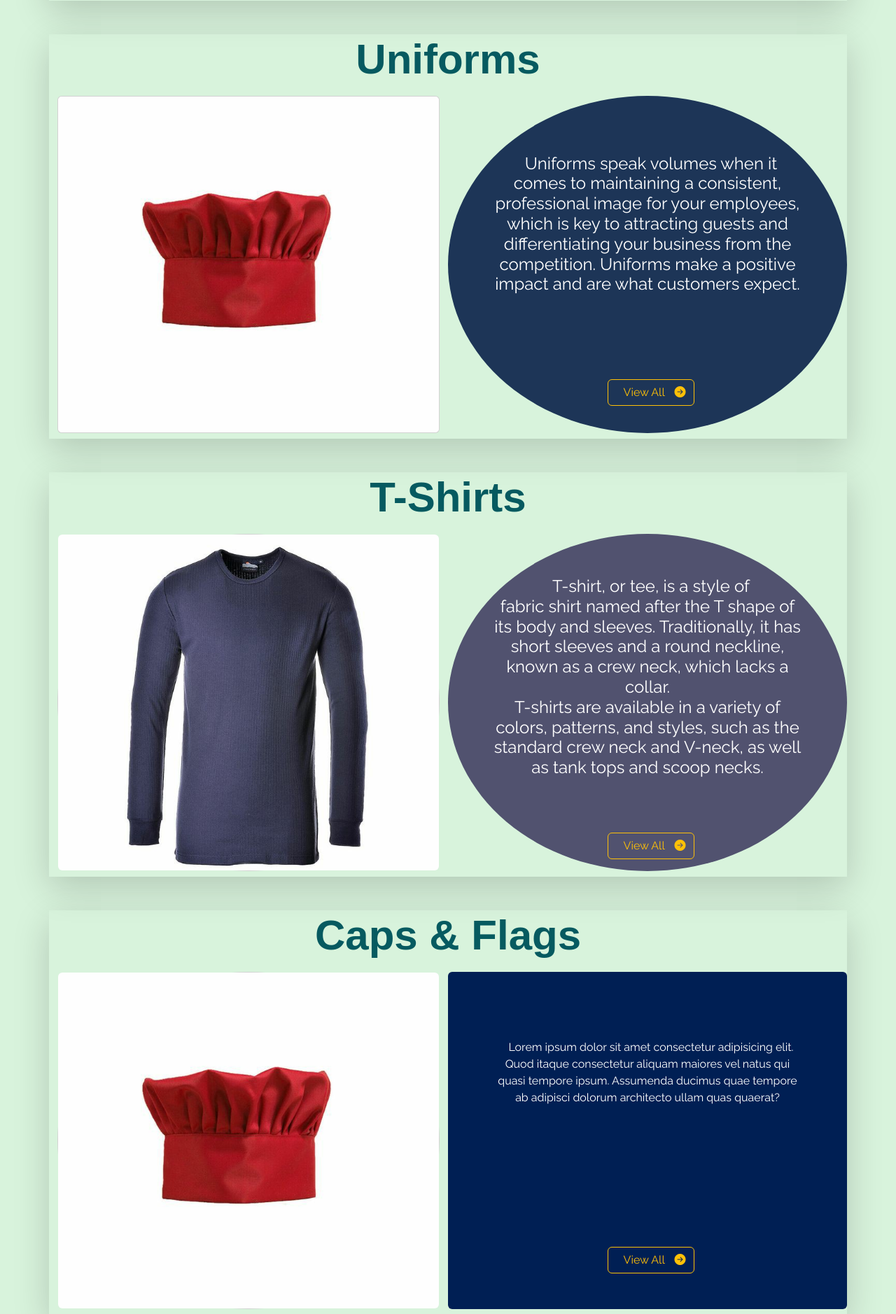
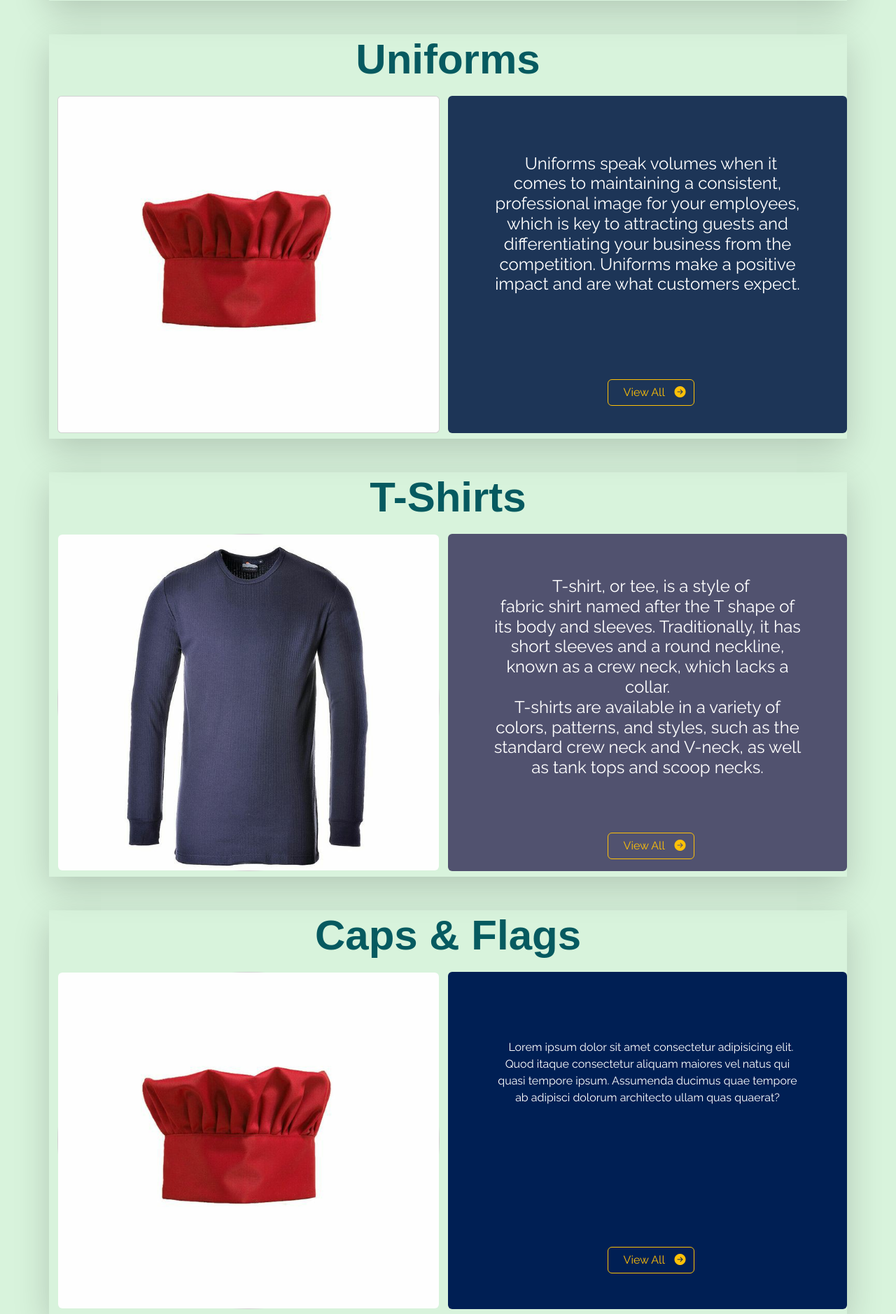
Before and after one commit to Prasanth3699/bright_stitching, a Django app: page / in a window 1280 px wide. Shown: the part 1800-3678 px from the top of the page at 70% size. Run offline with Django 4.2, Linux system fonts and the light colour scheme; some libraries are stand-ins or nearby versions.

Commit message:
Update index.html

```diff
--- a/Templates/main/index.html
+++ b/Templates/main/index.html
@@ -86,7 +86,7 @@
                         </a>
                     </div>
                 </div>
-                <div class="col-12 col-md-6 d-flex align-content-around flex-wrap rounded-circle my-2 product-text" style="background-color:#1d3557;">
+                <div class="col-12 col-md-6 d-flex align-content-around flex-wrap rounded my-2 product-text" style="background-color:#1d3557;">
                     <div>
                         <h4 class="text-white m-5">Uniforms speak volumes when it comes to maintaining a consistent, professional image for your employees, which is key to attracting guests and differentiating your business from the competition. Uniforms make a positive impact and are what customers expect.</h4>
                     </div>
@@ -109,7 +109,7 @@
                         </a>
                     </div>
                 </div>
-                <div class="col-12 col-md-6 d-flex align-content-around flex-wrap my-2 rounded-circle product-text" style="background-color:#51526F;">
+                <div class="col-12 col-md-6 d-flex align-content-around flex-wrap my-2 rounded product-text" style="background-color:#51526F;">
                     <div class="">
                         <h4 class="text-white m-5" style="min-height:150px;">T-shirt, or tee, is a style of fabric shirt named after the T shape of its body and sleeves. Traditionally, it has short sleeves and a round neckline, known as a crew neck, which lacks a collar. <br>
                             T-shirts are available in a variety of colors, patterns, and styles, such as the standard crew neck and V-neck, as well as tank tops and scoop necks.</p>
```
